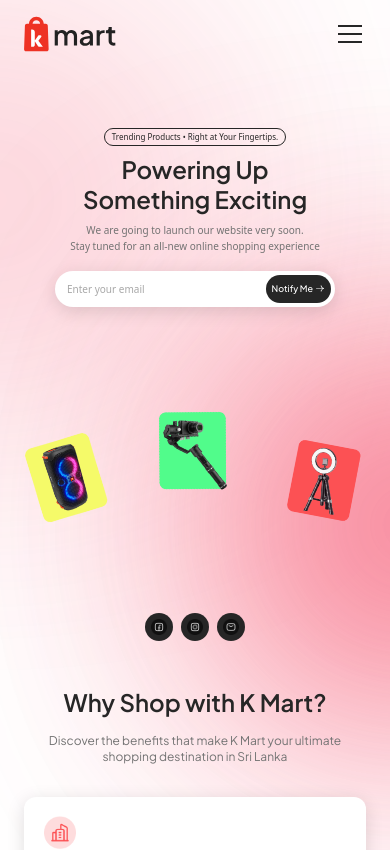
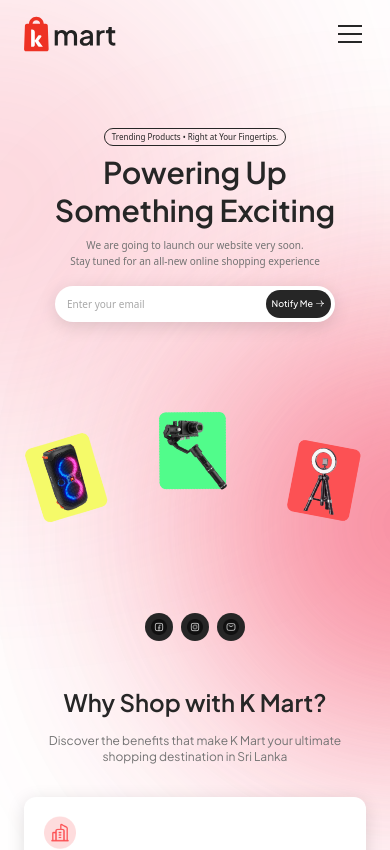
Before and after one commit to SandunSalinda/MetaX_Kmart_LandingPage, a Next.js app: page / in a window 390 px wide. Shown: the top 850 px of the page. Built offline with nearby package versions, Linux system fonts and the light colour scheme.

Commit message:
hero section heading scale up only on mobile

```diff
--- a/app/components/Hero.tsx
+++ b/app/components/Hero.tsx
@@ -102,7 +102,7 @@ export default function Hero() {
         {/* Content spacing */}
         <div className="mt-2 sm:mt-4 md:mt-4 lg:mt-4 2xl:mt-8 flex flex-col items-center justify-center gap-2 sm:gap-5 md:gap-6 2xl:gap-12">
           {/* Main Heading - UPDATED 4xl font size */}
-          <h1 className="font-heading text-2xl sm:text-3xl md:text-4xl lg:text-5xl xl:text-6xl 2xl:text-7xl 4xl:text-[120px] font-semibold text-[var(--color-neutral-800)] leading-tight text-center">
+          <h1 className="font-heading text-3xl sm:text-3xl md:text-4xl lg:text-5xl xl:text-6xl 2xl:text-7xl 4xl:text-[120px] font-semibold text-[var(--color-neutral-800)] leading-tight text-center">
             Powering Up<br />Something Exciting
           </h1>
 
```
